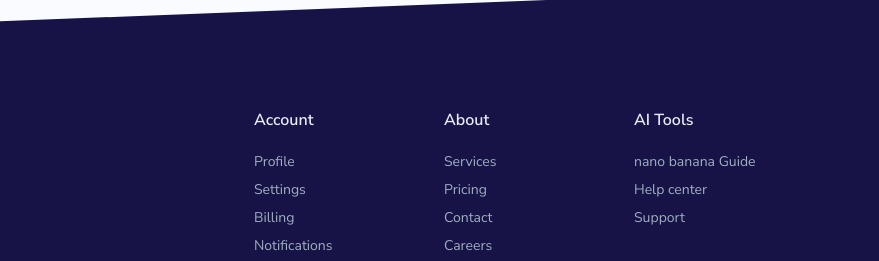
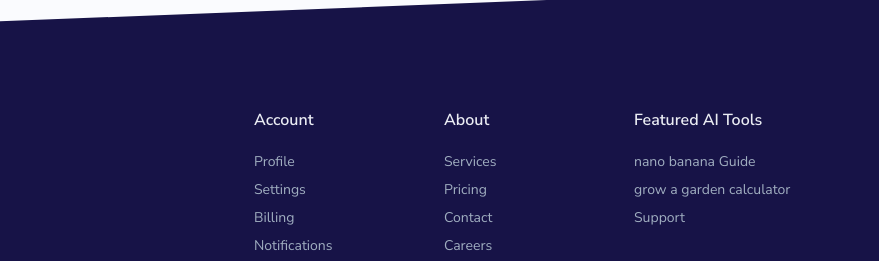
Before and after one commit to Dao210/BETS, a plain HTML site: page index.html in a window 1280 px wide. Shown: the part 5277-5538 px from the top of the page, 401-1280 px from the left. Drawn offline with nearby package versions, Linux system fonts and the light colour scheme; a script that the page names is missing.

Commit message:
Update index.html

```diff
--- a/index.html
+++ b/index.html
@@ -743,10 +743,10 @@
                         </ul>
                     </div>
                     <div class="col-lg-2 col-6 col-sm-4 mb-5 mb-lg-0">
-                        <h6 class="heading mb-3">AI Tools</h6>
+                        <h6 class="heading mb-3">Featured AI Tools</h6>
                         <ul class="list-unstyled">
                             <li><a href="https://nanobanana.fans" target="_blank" rel="dofollow">nano banana Guide</a></li>
-                            <li><a href="#">Help center</a></li>
+                            <li><a href="https://xcalculator.art" target="_blank" rel="dofollow">grow a garden calculator</a></li>
                             <li><a href="#">Support</a></li>
                         </ul>
                     </div>
```
